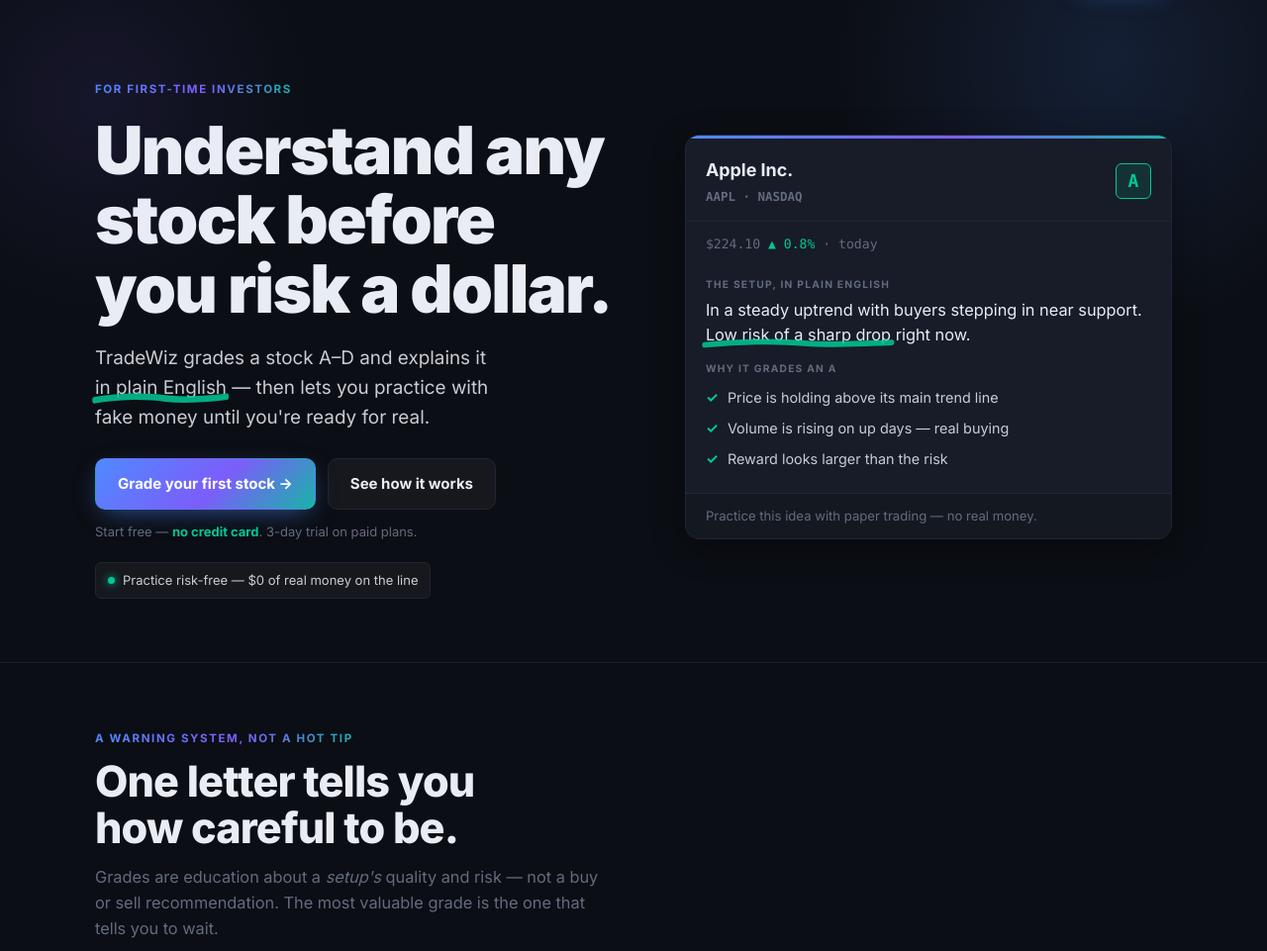
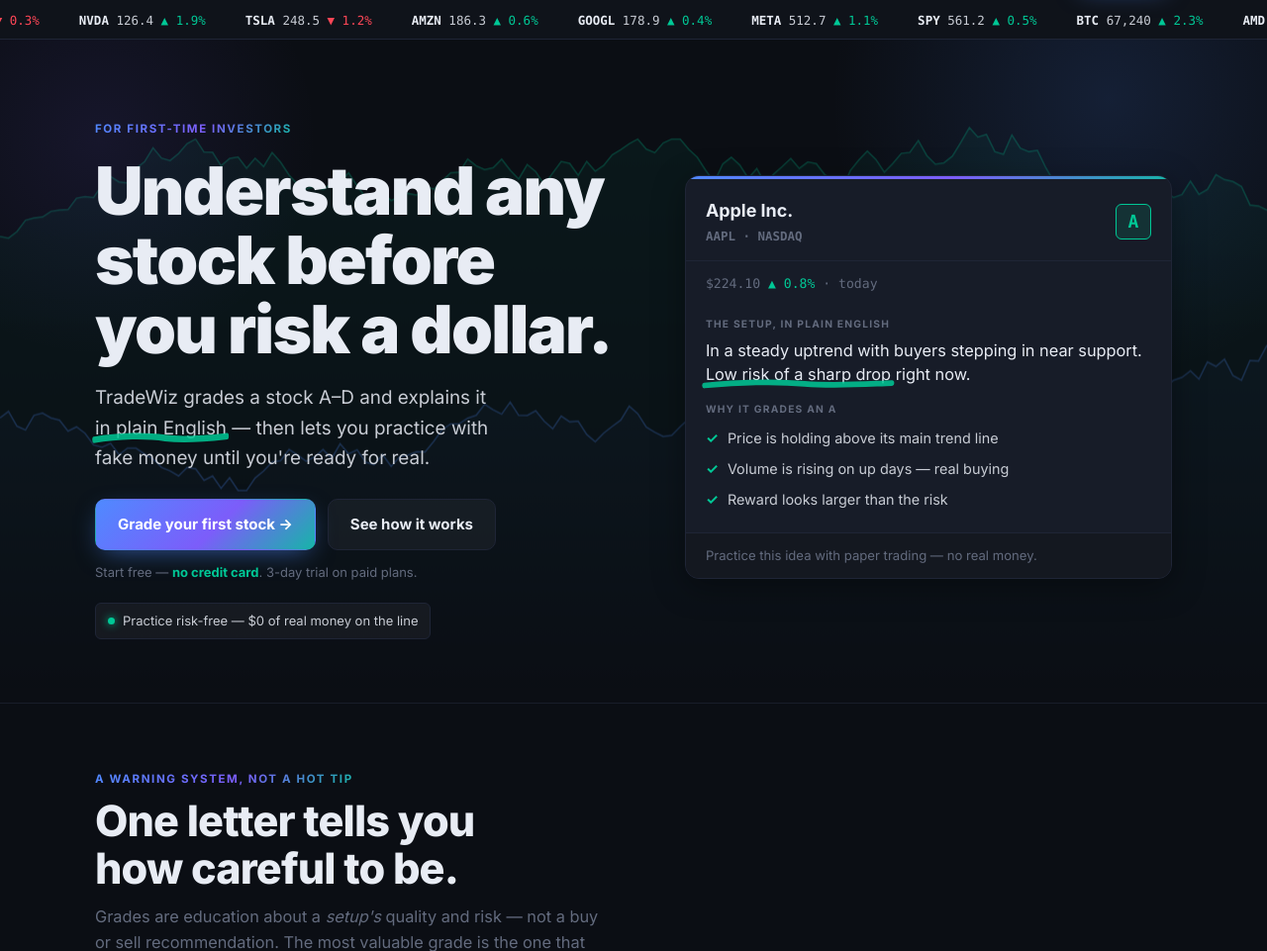
Before and after one commit to securectl/tradewiz, a Flask app: page / in a window 1280 px wide. Shown: the part 106-1067 px from the top of the page at 99% size. Run offline with Flask 3, Linux system fonts and the light colour scheme; data comes from the database, SQL or seed files in the repository; data that the repository does not hold is empty; parts of the project's set-up code (start-up, migrations or seed data) failed here and were passed over; some libraries are stand-ins or nearby versions.

Commit message:
landing: subtle trading background animation (live-market chart + ticker tape)
Adds a low-opacity animated area chart (canvas, Aurora blue/green) drifting
behind the hero, plus a scrolling ticker tape — both on-subject and reduced-motion
safe (static fallback). Ticker quotes are illustrative decoration (aria-hidden).

Co-Authored-By: Claude Opus 4.8 (1M context) <noreply@anthropic.com>

```diff
--- a/templates/landing.html
+++ b/templates/landing.html
@@ -62,6 +62,19 @@
       background:var(--grad-soft);color:var(--text)}
     .promobar b{color:var(--bright)}
     .promobar .code{font-family:var(--mono);border:1px dashed var(--blue);border-radius:var(--r-sm);padding:0 7px;margin-left:4px;color:var(--bright)}
+
+    /* Scrolling ticker tape */
+    .ticker{overflow:hidden;white-space:nowrap;border-bottom:1px solid var(--border);background:rgba(20,24,32,.5)}
+    .ticker-track{display:inline-block;padding:7px 0;animation:tick 48s linear infinite}
+    .ticker:hover .ticker-track{animation-play-state:paused}
+    @keyframes tick{from{transform:translateX(0)}to{transform:translateX(-50%)}}
+    .ticker .sym{font-family:var(--mono);font-size:12.5px;color:var(--text);margin:0 20px}
+    .ticker .sym b{color:var(--bright);font-weight:700}
+    .ticker .up{color:var(--green)}.ticker .dn{color:var(--red)}
+    @media(prefers-reduced-motion:reduce){.ticker-track{animation:none}}
+
+    /* Live-market chart behind the hero */
+    #mktbg{position:absolute;inset:0;width:100%;height:100%;z-index:0;opacity:.26;pointer-events:none}
 
     .hero{position:relative;padding:76px 0 64px;overflow:hidden}
     .hero::before{content:"";position:absolute;top:-260px;right:-160px;width:640px;height:640px;z-index:0;
@@ -176,7 +189,9 @@
   </div>
 </div></nav>
 
-<header class="hero"><div class="wrap"><div class="hero-grid">
+<div class="ticker" aria-hidden="true"><div class="ticker-track" id="tickertrack"></div></div>
+
+<header class="hero"><canvas id="mktbg" aria-hidden="true"></canvas><div class="wrap"><div class="hero-grid">
   <div>
     <span class="eyebrow">For first-time investors</span>
     <h1>Understand any stock before you risk a&nbsp;dollar.</h1>
@@ -329,8 +344,48 @@
 </div></footer>
 
 <script>
+  // Scroll reveal
   const io = new IntersectionObserver((es)=>{es.forEach(e=>{if(e.isIntersecting){e.target.classList.add('in');io.unobserve(e.target);}})},{threshold:.16});
   document.querySelectorAll('.reveal').forEach(el=>io.observe(el));
+
+  // Ticker tape — illustrative quotes (marketing decoration, not live)
+  (function(){
+    var t=document.getElementById('tickertrack'); if(!t) return;
+    var rows=[['AAPL',224.10,0.8],['MSFT',430.20,-0.3],['NVDA',126.40,1.9],['TSLA',248.50,-1.2],
+      ['AMZN',186.30,0.6],['GOOGL',178.90,0.4],['META',512.70,1.1],['SPY',561.20,0.5],
+      ['BTC',67240,2.3],['AMD',162.80,-0.7],['NFLX',678.40,0.9],['COIN',214.60,-1.5]];
+    function cell(r){var up=r[2]>=0;return '<span class="sym"><b>'+r[0]+'</b> '+r[1].toLocaleString()+
+      ' <span class="'+(up?'up':'dn')+'">'+(up?'▲':'▼')+' '+Math.abs(r[2]).toFixed(1)+'%</span></span>';}
+    var html=rows.map(cell).join('');
+    t.innerHTML=html+html;   // duplicated for a seamless -50% loop
+  })();
+
+  // Live-market area chart drifting behind the hero (Aurora colours, subtle)
+  (function(){
+    var c=document.getElementById('mktbg'); if(!c) return;
+    var reduce=window.matchMedia&&window.matchMedia('(prefers-reduced-motion: reduce)').matches;
+    var ctx=c.getContext('2d'), w=0,h=0,dpr=1;
+    function size(){dpr=Math.min(2,window.devicePixelRatio||1);var r=c.getBoundingClientRect();
+      w=r.width;h=r.height;c.width=w*dpr;c.height=h*dpr;ctx.setTransform(dpr,0,0,dpr,0,0);}
+    size(); window.addEventListener('resize',size);
+    var N=150, cols=['#4f8aff','#00c896'], S=[[],[]];
+    for(var s=0;s<2;s++){var v=0.45+s*0.12; for(var i=0;i<N;i++){v+=(Math.random()-0.5)*0.045; v=Math.max(0.15,Math.min(0.85,v)); S[s].push(v);} }
+    function stepData(){for(var s=0;s<2;s++){var v=S[s][S[s].length-1]+(Math.random()-0.5)*0.06; v=Math.max(0.12,Math.min(0.9,v)); S[s].push(v); S[s].shift();}}
+    function draw(){ ctx.clearRect(0,0,w,h); var stepX=w/(N-1);
+      for(var s=0;s<2;s++){ var p=S[s], i, x, y;
+        ctx.beginPath(); for(i=0;i<N;i++){x=i*stepX; y=h-p[i]*h; i?ctx.lineTo(x,y):ctx.moveTo(x,y);}
+        ctx.lineTo(w,h); ctx.lineTo(0,h); ctx.closePath();
+        var g=ctx.createLinearGradient(0,0,0,h); g.addColorStop(0,cols[s]+'40'); g.addColorStop(1,cols[s]+'00');
+        ctx.fillStyle=g; ctx.fill();
+        ctx.beginPath(); for(i=0;i<N;i++){x=i*stepX; y=h-p[i]*h; i?ctx.lineTo(x,y):ctx.moveTo(x,y);}
+        ctx.strokeStyle=cols[s]; ctx.lineWidth=1.5; ctx.stroke();
+      }
+    }
+    if(reduce){draw();return;}
+    var last=0;
+    function loop(ts){ if(ts-last>95){stepData(); last=ts;} draw(); requestAnimationFrame(loop); }
+    requestAnimationFrame(loop);
+  })();
 </script>
 </body>
 </html>
```
